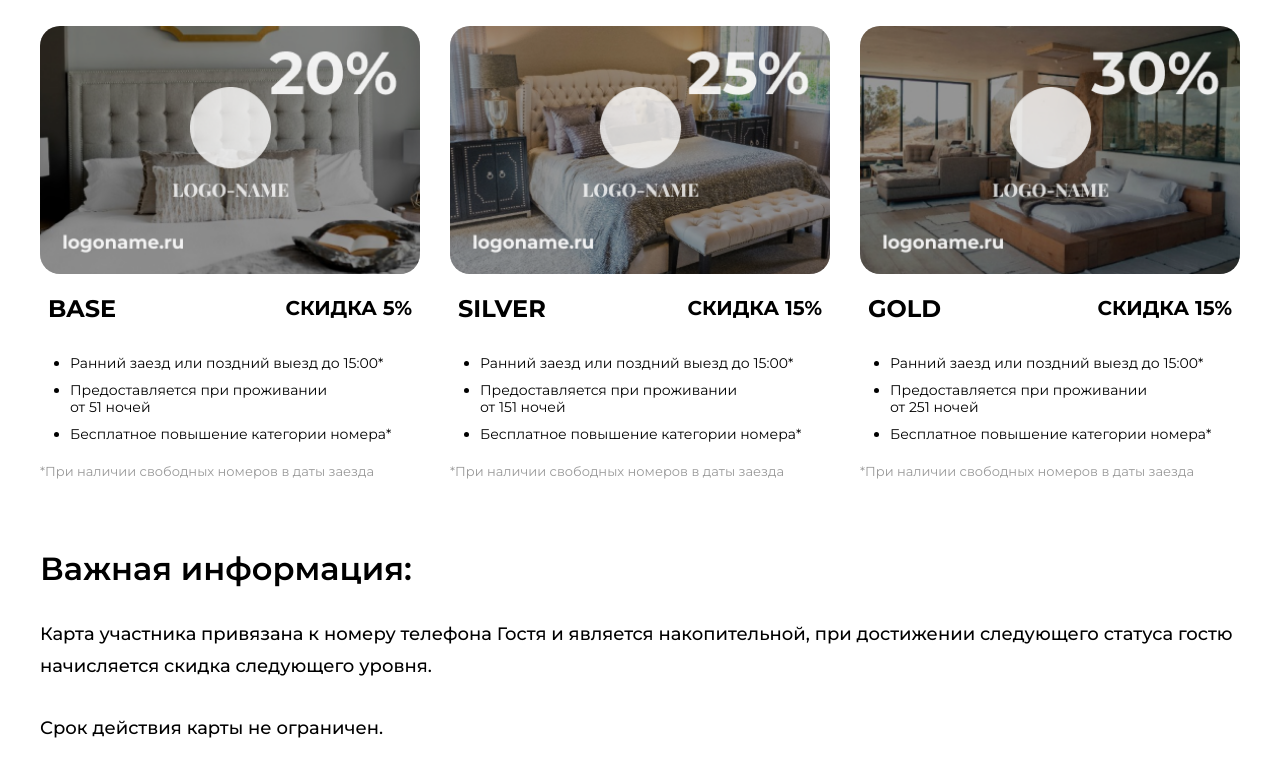
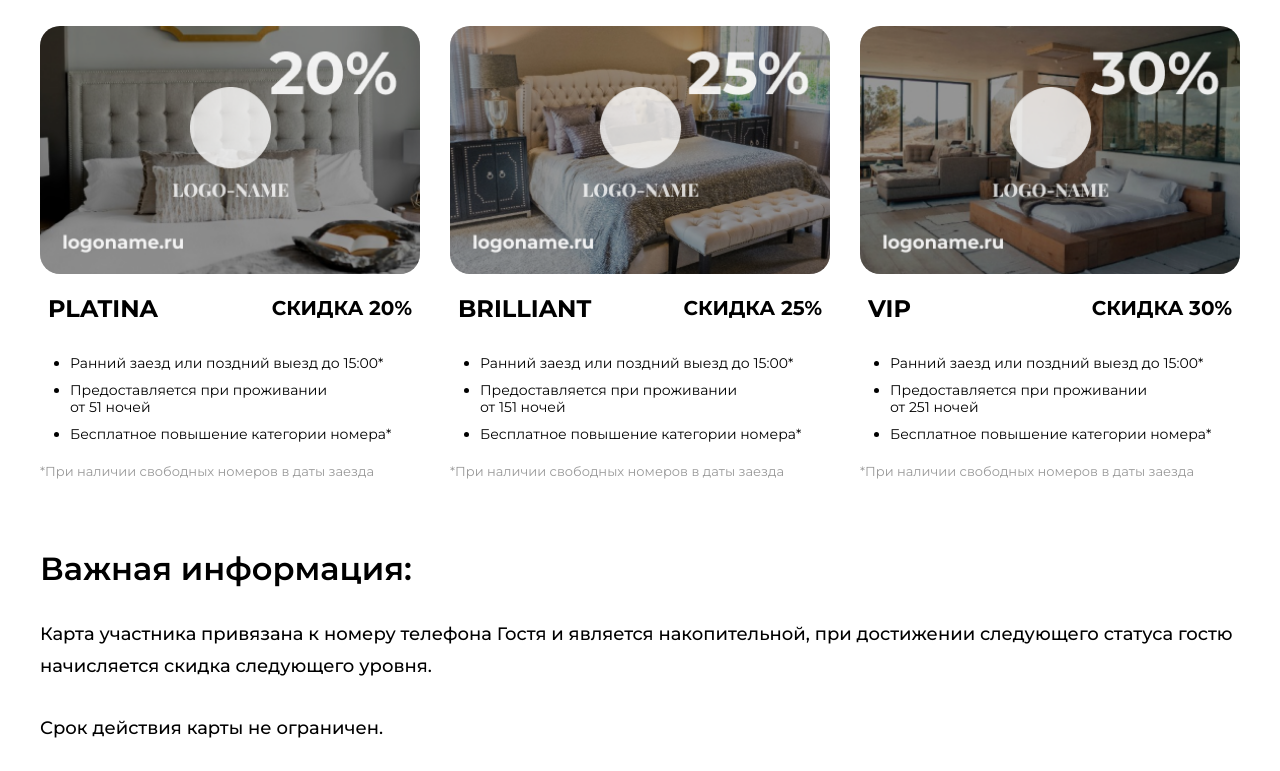
Before and after one commit to TLintegrationDepart/loyalty-page-template, a plain HTML site: page index.html in a window 1280 px wide. Shown: the part 769-1540 px from the top of the page. Drawn offline with Linux system fonts and the light colour scheme.

Commit message:
Исправляет замечания дизайнера

```diff
--- a/index.html
+++ b/index.html
@@ -423,8 +423,9 @@
     .button {
         padding: 15px 20px;
         border-radius: 4px;
+        border: none;
+        font-family: 'Montserrat', sans-serif;
         font-size: 18px;
-        border: none;
     }
     .button--primary {
         background: #0047A7;
@@ -434,7 +435,7 @@
     .header__mobile-menu {
         display: none;
     }
-    @media (max-width: 860px) {
+    @media (max-width: 1097px) {
         .header__nav, .header__button-wrapper {
             display: none;
         }
@@ -564,8 +565,8 @@
                 <div class="tl-card-text">
                     <div class="tl-card-text-container">
                         <div class="tl-card-title-container">
-                            <h3 class="tl-card-title">Base</h3>
-                            <span class="tl-card-discount">Скидка 5%</span>
+                            <h3 class="tl-card-title">Platina</h3>
+                            <span class="tl-card-discount">Скидка 20%</span>
                         </div>
                         <ul class="tl-card-description">
                             <li class="tl-card-description-item">Ранний заезд или поздний выезд до 15:00*</li>
@@ -587,8 +588,8 @@
                 <div class="tl-card-text">
                     <div class="tl-card-text-container">
                         <div class="tl-card-title-container">
-                            <h3 class="tl-card-title">Silver</h3>
-                            <span class="tl-card-discount">Скидка 15%</span>
+                            <h3 class="tl-card-title">Brilliant</h3>
+                            <span class="tl-card-discount">Скидка 25%</span>
                         </div>
                         <ul class="tl-card-description">
                             <li class="tl-card-description-item">Ранний заезд или поздний выезд до 15:00*</li>
@@ -610,8 +611,8 @@
                 <div class="tl-card-text">
                     <div class="tl-card-text-container">
                         <div class="tl-card-title-container">
-                            <h3 class="tl-card-title">Gold</h3>
-                            <span class="tl-card-discount">Скидка 15%</span>
+                            <h3 class="tl-card-title">Vip</h3>
+                            <span class="tl-card-discount">Скидка 30%</span>
                         </div>
                         <ul class="tl-card-description">
                             <li class="tl-card-description-item">Ранний заезд или поздний выезд до 15:00*</li>
```
